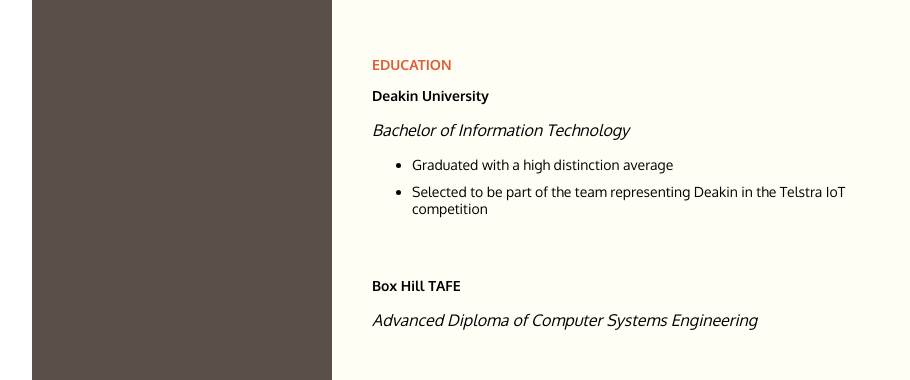
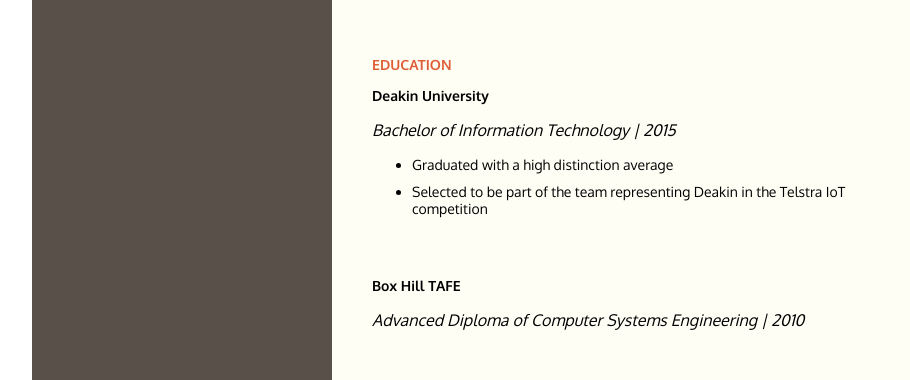
Before and after one commit to adamth/adamth.github.io, a React (Create React App) app: page / in a window 1280 px wide. Shown: the part 2660-3040 px from the top of the page, without its empty margins (158-1068 px from the left). Built offline with nearby package versions, Linux system fonts and the light colour scheme.

Commit message:
add education dates

```diff
--- a/src/views/Content.js
+++ b/src/views/Content.js
@@ -158,7 +158,7 @@
                         </ProjectItem>
                     </ContentItem>
                     <h3 className="red">EDUCATION</h3>
-                    <ContentItem heading="Deakin University" subheading="Bachelor of Information Technology" hideRule>
+                    <ContentItem heading="Deakin University" subheading="Bachelor of Information Technology | 2015" hideRule>
                         <ProjectItem>
                             <ul>
                                 <li>Graduated with a high distinction average</li>
@@ -170,7 +170,7 @@
                     </ContentItem>
                     <ContentItem
                         heading="Box Hill TAFE"
-                        subheading="Advanced Diploma of Computer Systems Engineering"
+                        subheading="Advanced Diploma of Computer Systems Engineering | 2010"
                         hideRule
                     />
                     <h3 className="red">OTHER INTERESTS</h3>
```
